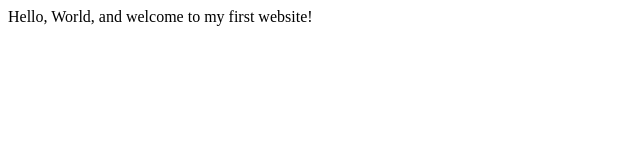
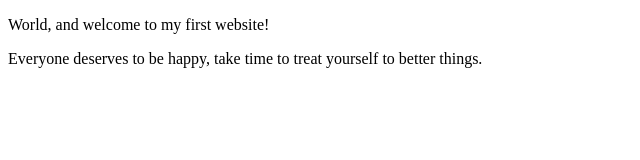
Before and after one commit to sernabadillob/sernabadillob.github.io, a plain HTML site: page index.html in a window 1280 px wide. Shown: the whole page, without its empty margins (0-640 px from the left). Drawn offline with Linux system fonts and the light colour scheme.

Commit message:
expanded homepage
updated meta information and added content.

```diff
--- a/index.html
+++ b/index.html
@@ -3,9 +3,13 @@
     <head>
         <meta charset="utf-8">
         <meta name="viewport" content="width=device-width, initial-scale=1.0">
-        <title>My First Website</title>
+        <meta name="author" content="Brian S">
+
+
+        <title>Brian S | Web Developer </title>
     </head>
     <body>
-       Hello, World, and welcome to my first website!
+       <p>World, and welcome to my first website!</p>
+       <p>Everyone deserves to be happy, take time to treat yourself to better things.</p>
     </body>
 </html>
```
